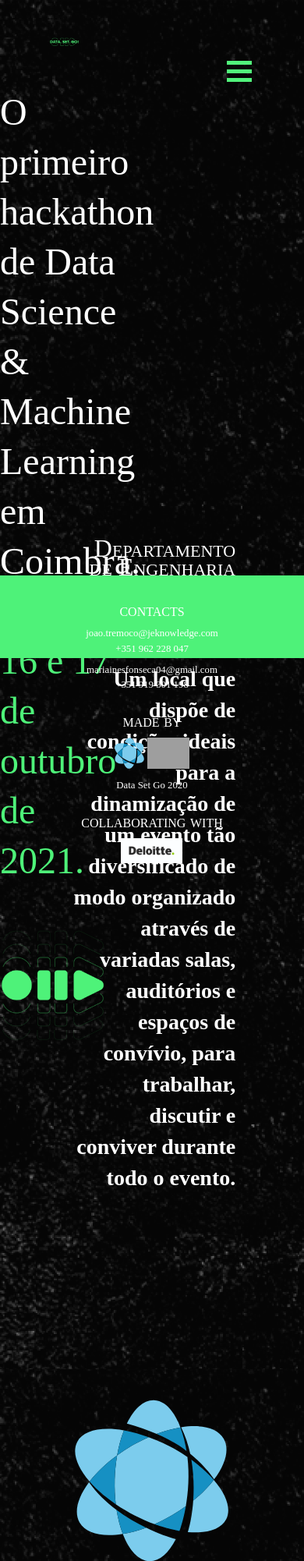
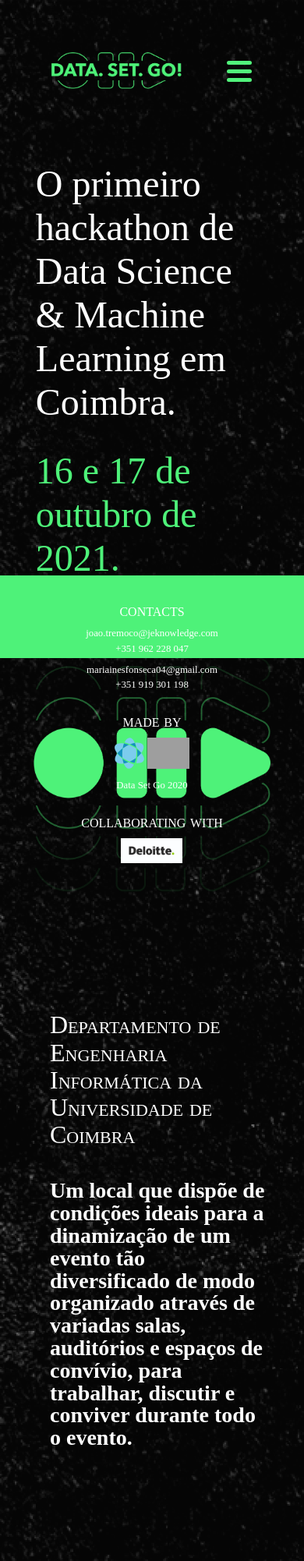
Before and after one commit to jeKnowledge/datasetgo, a PHP site: page / in a window 390 px wide. Shown: the top 2002 px of the page at 78% size. Run offline with PHP 8.4, Linux system fonts and the light colour scheme; some web fonts are replaced; grey boxes are pictures that could not be loaded.

Commit message:
media queries

```diff
--- a/css/base.css
+++ b/css/base.css
@@ -59,10 +59,10 @@ html {
   padding-bottom: 0rem;
 }
 
-@media screen and (max-width: 768px) {
+@media screen and (max-width: 1000px) {
   .title {
     font-size: 3rem;
-    line-height: 4rem;
+    line-height: 3.5rem;
   }
 
   .date {
@@ -74,4 +74,9 @@ html {
     font-size: 2rem;
     line-height: 1.5rem;
   }
+
+  .subtitle {
+    margin-top: 2rem;
+    margin-bottom: 0rem;
+  }
 }
--- a/css/faq.css
+++ b/css/faq.css
@@ -26,7 +26,7 @@
   flex-direction: column;
   justify-content: space-between;
   margin-bottom: 1.8rem;
-  border: 0.3rem solid var(--green);
+  border: 0.4rem solid var(--green);
   border-radius: 1.1rem;
   background: var(--green);
   box-shadow: 3px 5px 5px rgba(0, 0, 0, 0.15);
--- a/css/nav.css
+++ b/css/nav.css
@@ -9,9 +9,10 @@ header {
 .headerimg {
   height: auto;
   width: auto;
-  max-width: 10%;
+  max-width: 170px;
   max-height: 200px;
   margin-left: 4em;
+  margin-top: 0rem;
 }
 
 header > img {
@@ -58,6 +59,11 @@ nav a:last-child:hover {
 }
 
 @media screen and (max-width: 1000px) {
+  .headerimg {
+    max-width: 170px;
+    margin-top: 1rem;
+  }
+
   header > img {
     height: 2rem;
   }
@@ -102,6 +108,7 @@ nav a:last-child:hover {
     height: 5px;
     background-color: var(--greendois);
     margin: 6px auto;
+    border-radius: 2rem;
     backface-visibility: hidden;
     -moz-transition-duration: 0.3s;
     -o-transition-duration: 0.3s;
@@ -135,11 +142,6 @@ nav a:last-child:hover {
     transition-duration: 0.5s;
   }
 
-  /*
-  header ul a:hover {
-    text-decoration: underline;
-  }
-*/
   .menu-section.on {
     z-index: 10;
     width: 100%;
--- a/css/styles.css
+++ b/css/styles.css
@@ -21,9 +21,9 @@ body {
 
 .brand-links {
   padding: 0.5rem 1rem;
-  border: 0.25rem solid var(--purple);
+  border: 0.25rem solid var(--green);
   border-radius: 2rem;
-  background-color: var(--purple);
+  background-color: var(--green);
   letter-spacing: 0.05em;
   font-size: 1.5rem;
   font-variant: small-caps;
@@ -125,7 +125,7 @@ body {
 
 .je-desc {
   font-weight: normal;
-  font-size: 1rem;
+  font-size: 0.9rem;
   margin-top: 2.5rem;
   color: var(--white);
 }
@@ -148,7 +148,9 @@ body {
   .what-info,
   .where-info,
   .where-img {
-    width: 100%;
+    width: 80%;
+    text-align: left;
+    margin-left: 4rem;
   }
 
   .je-info {
@@ -156,20 +158,44 @@ body {
   }
 }
 
-@media screen and (max-width: 768px) {
+@media screen and (max-width: 1000px) {
   .brand {
-    margin: 6rem auto 0rem;
-    display: inline;
+    display: flex;
+    flex-direction: column;
+    align-items: center;
   }
 
-  .info {
-    margin: 0rem auto 3rem;
+  .where {
+    width: 90%;
+    height: 100%;
   }
 
-  .what-info,
-  .where-info,
-  .who-info {
-    margin: 0 auto 0;
+  .title-description {
+    line-height: 2.2rem;
+  }
+  .text-description {
+    line-height: 1.8rem;
+  }
+
+  .je-desc {
+    text-align: center;
+    margin-top: 1.2rem;
+  }
+
+  .description {
+    min-height: 120rem;
+    height: 120rem;
+    align-items: flex-start;
+  }
+
+  .imgContainer {
+    width: 95%;
+    height: auto;
+  }
+
+  .brand-info {
+    margin-top: 5rem;
+    width: 90%;
   }
 
   .who-organizers {
@@ -184,10 +210,29 @@ body {
   .je-info:first-child {
     margin-bottom: 2rem;
   }
+
+  .firstline {
+    overflow: visible;
+    height: 100%;
+  }
+  .firstline a {
+    text-overflow: ellipsis;
+    overflow: hidden;
+    white-space: nowrap;
+  }
+
+  .accordion {
+    overflow: visible;
+    height: auto;
+    border: 0.4rem solid var(--green);
+    min-height: 1.2rem;
+    width: 100%;
+  }
 }
 
 @media screen and (max-width: 330px) {
   .description {
     min-height: 160rem;
+    height: 160rem;
   }
 }
```
